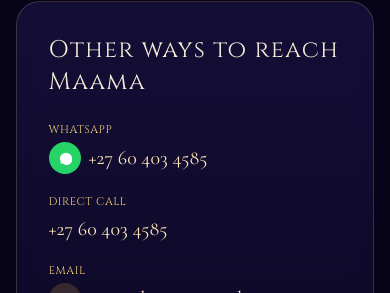
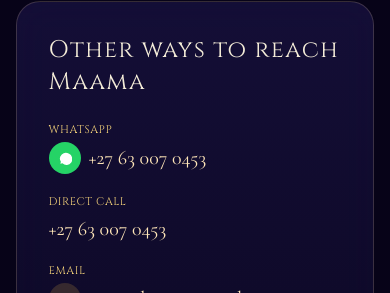
Before and after one commit to Carlin5/maama-salma, a React (Vite) app: page /contact in a window 390 px wide. Shown: the part 1363-1656 px from the top of the page. Built offline with nearby package versions, Linux system fonts and the light colour scheme.

Commit message:
Update phone number to +27 63 007 0453
Co-Authored-By: Movie Plex <carlindesouza6@gmail.com>

```diff
--- a/index.html
+++ b/index.html
@@ -12,7 +12,7 @@
     <meta property="og:title" content="Maama Salma — Sacred Love Spells & Ritual Healer" />
     <meta
       property="og:description"
-      content="Reignite love, bring back lost lovers, and heal your heart with Maama Salma's ancient love rituals. WhatsApp +27 60 403 4585."
+      content="Reignite love, bring back lost lovers, and heal your heart with Maama Salma's ancient love rituals. WhatsApp +27 63 007 0453."
     />
     <meta property="og:type" content="website" />
     <title>Maama Salma — Sacred Love Spells & Ritual Healer</title>
--- a/src/lib/constants.ts
+++ b/src/lib/constants.ts
@@ -1,10 +1,10 @@
 export const SITE = {
   name: 'Maama Salma',
   tagline: 'Sacred Love Spells & Ritual Healing',
-  phone: '+27 60 403 4585',
-  phoneRaw: '+27604034585',
+  phone: '+27 63 007 0453',
+  phoneRaw: '+27630070453',
   whatsappLink:
-    'https://wa.me/27604034585?text=Hello%20Maama%20Salma%2C%20I%20would%20like%20a%20love%20spell%20consultation.',
+    'https://wa.me/27630070453?text=Hello%20Maama%20Salma%2C%20I%20would%20like%20a%20love%20spell%20consultation.',
   email: 'gogosalma33@gmail.com',
   experienceYears: 25,
   clientsHelped: '15,000+',
--- a/src/pages/Contact.tsx
+++ b/src/pages/Contact.tsx
@@ -19,7 +19,7 @@ My name is ${name || '...'}
 I am interested in: ${ritual}
 
 ${story || 'Please advise me on a ritual that would help.'}`
-    return `https://wa.me/27604034585?text=${encodeURIComponent(text)}`
+    return `https://wa.me/27630070453?text=${encodeURIComponent(text)}`
   }
 
   return (
```
Also changed, not shown: 1 other file (tests, documents, lock files or other folders).
